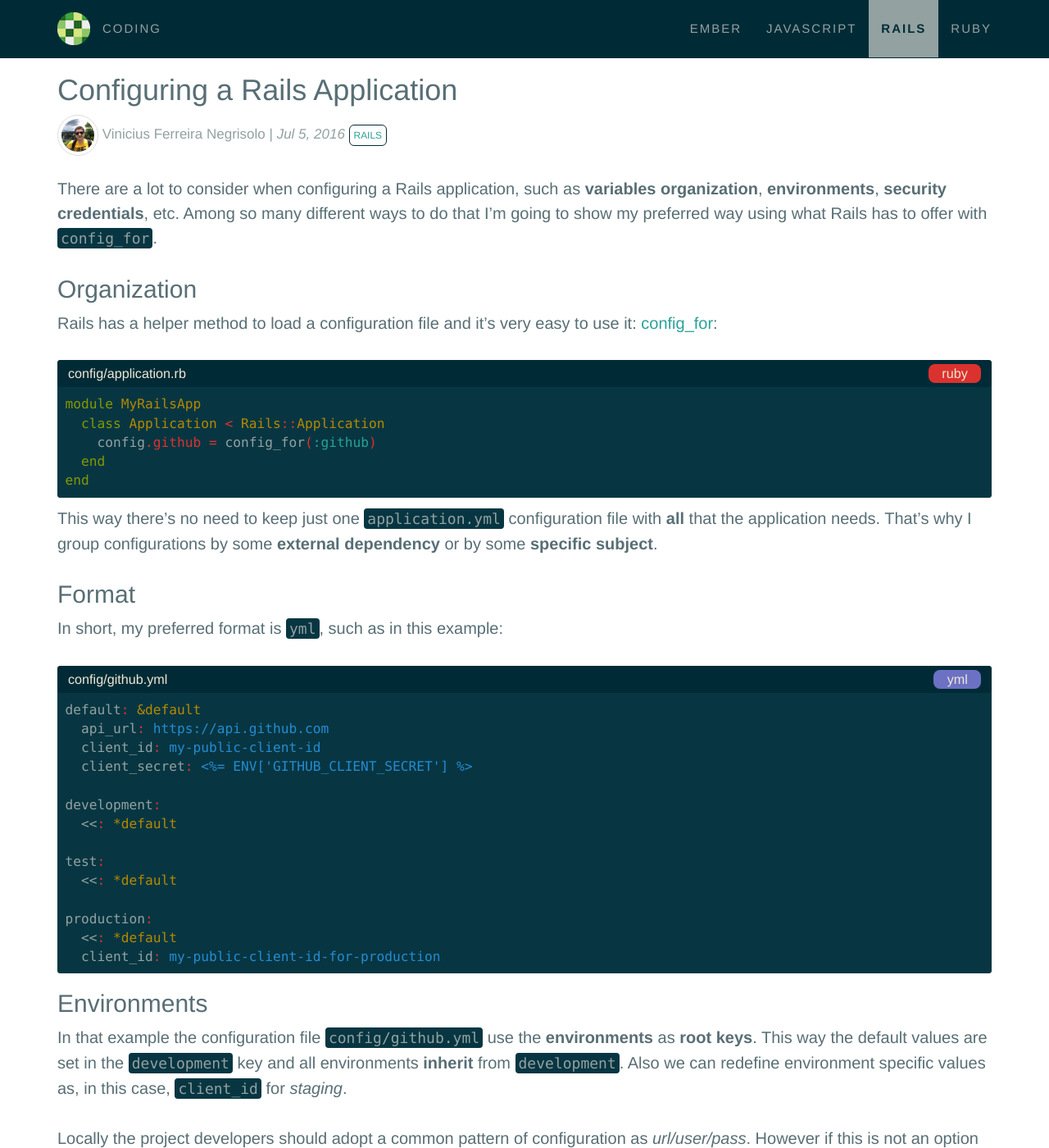
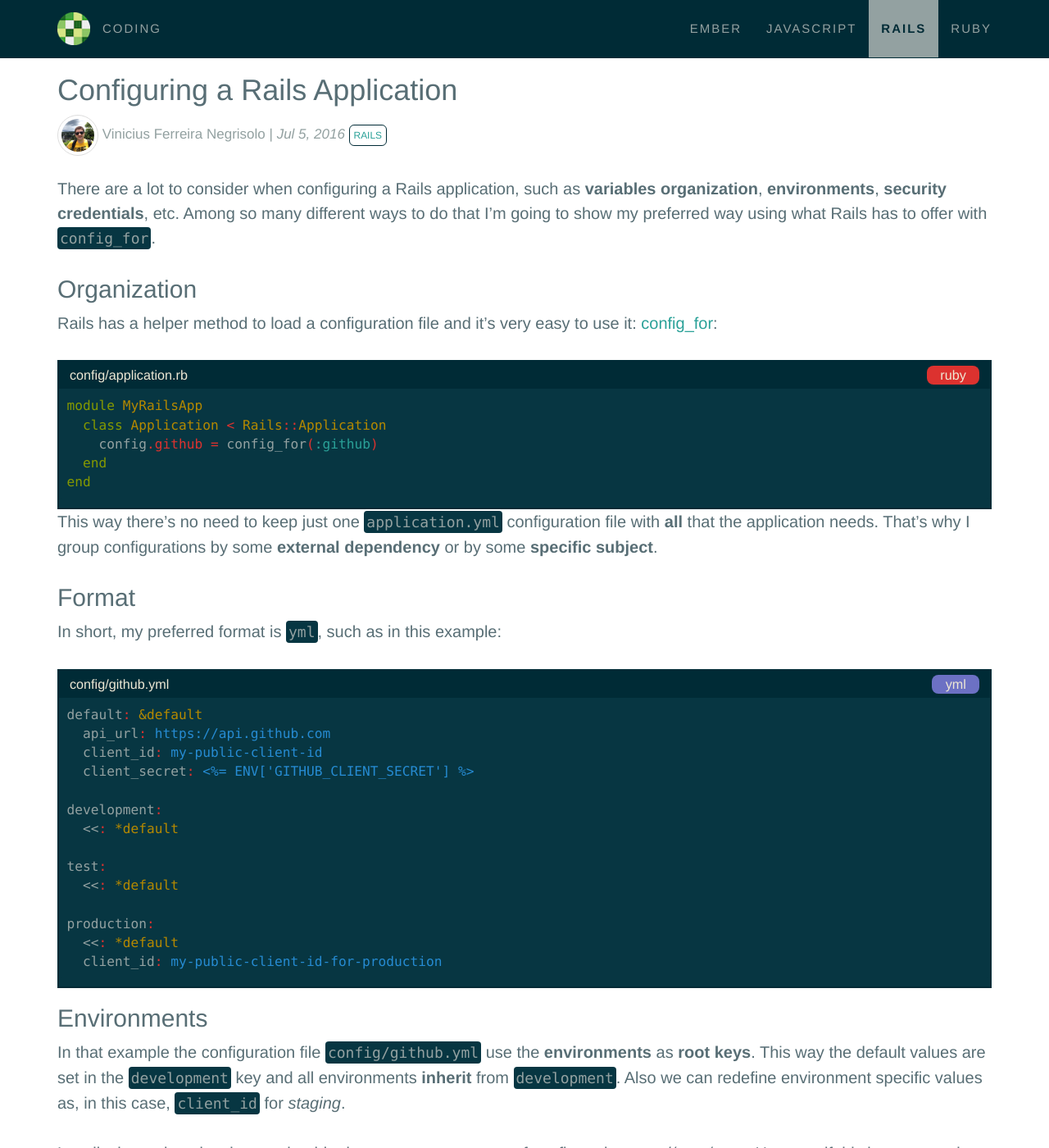
Before and after one commit to vnegrisolo/vnegrisolo.github.io, a Jekyll site: the page built from _posts/rails/2016-07-05-configuring-rails-app.md, in a window 1280 px wide and 1400 px high. Shown: the whole window at 82% size. Built offline with Jekyll 4.4.1, drawn with Linux system fonts in a browser that asks for light colours.

Commit message:
Improve Code Snippets CSS for inline code comparison

```diff
--- a/_sass/syntax-highlighting.scss
+++ b/_sass/syntax-highlighting.scss
@@ -1,16 +1,23 @@
 .highlighter-rouge {
-  &, .header, pre {
-    background-color: $dark2;
-    color: $gray4;
-    font-size: 0.9em;
-    border-radius: 4px;
-    border: 0;
-  }
+  background-color: $dark2;
+  color: $gray4;
+}
+
+code.highlighter-rouge {
+  padding: 0.3rem;
+  font-size: 0.9em;
+}
+
+div.highlighter-rouge {
+  padding: 0;
+  border: 2px solid $dark1;
+  font-size: 0.9em;
 
   .header {
     background-color: $dark1;
     color: $light1;
     padding: 0.3em 0.8em;
+    font-size: 0.9em;
 
     &:after {
       content: attr(data-lang);
@@ -28,10 +35,13 @@
     &[data-lang="vim"]:after        { background-color: $cyan; }
     &[data-lang="yml"]:after        { background-color: $violet; }
   }
-}
 
-.highlighter-rouge {
   pre {
+    background-color: $dark2;
+    color: $gray4;
+    font-size: 0.9em;
+    border: 0;
+
     .bp  { color: $gray4; }
     .c   { color: $gray1; font-style: italic; }
     .c1  { color: $gray1; font-style: italic; }
```
